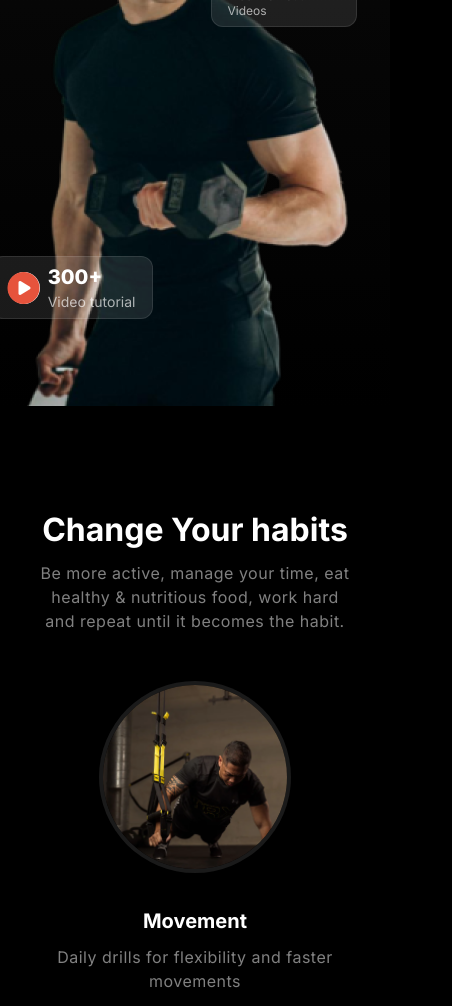
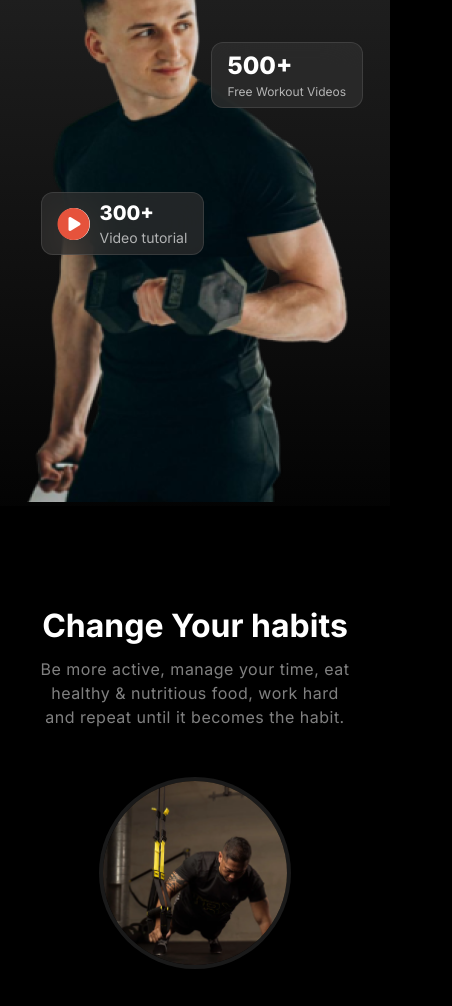
Before and after one commit to Abrar9410/Assignment-02, a plain HTML site: page index.html in a window 390 px wide. Shown: the part 736-1742 px from the top of the page, 452 px wide, since content can reach past the window. Drawn offline with Linux system fonts and the light colour scheme.

Commit message:
made some improvements in the banner

```diff
--- a/styles/style.css
+++ b/styles/style.css
@@ -53,7 +53,7 @@ h6{
 }
 
 section{
-    max-width: 64rem;
+    max-width: 66.25rem;
     margin: 0 auto 6.25rem;
 }
 
@@ -70,13 +70,13 @@ section{
 header{
     padding-top: 4rem;
     margin-bottom: 6.25rem;
-    background-image: linear-gradient(rgba(17, 17, 17, 1), rgba(119, 119, 119, 0));
+    background-image: linear-gradient(rgba(17, 17, 17, 1), rgba(119, 119, 119, 0.3), rgba(17, 17, 17, 0.2));
 }
 
 /* Nav-Bar */
 
 #nav-bar{
-    max-width: 1060px;
+    max-width: 66.25rem;
     margin: 0 auto;
     display: flex;
     justify-content: space-between;
@@ -125,15 +125,14 @@ header{
 
 #banner{
     margin: 2rem auto 0;
-    max-width: 1060px;
+    max-width: 66.25rem;
     display: flex;
     justify-content: space-between;
     align-items: center;
 }
 
 #banner-left{
-    width: 37.5rem;
-    padding-right: 5rem;
+    max-width: 55%;
 }
 
 #banner-heading{
@@ -186,8 +185,9 @@ header{
 
 #card-1{
     padding: 1rem 1.5rem;
-    width: 10rem;
-    background-color: rgba(255, 255, 255, 0.1);
+    width:max-content;
+    background-color: rgba(48, 48, 48, 0.7);
+    backdrop-filter: blur(20px);
     border: 1px solid rgba(255, 255, 255, 0.1);
     border-radius: 0.75rem;
     position: absolute;
@@ -210,10 +210,11 @@ header{
     display: flex;
     justify-content: space-between;
     align-items: center;
-    gap: 5px;
+    gap: 10px;
     padding: 1rem 1.5rem;
-    width: 10rem;
-    background-color: rgba(255, 255, 255, 0.1);
+    width: max-content;
+    background-color: rgba(48, 48, 48, 0.7);
+    backdrop-filter: blur(20px);
     border: 1px solid rgba(255, 255, 255, 0.1);
     border-radius: 0.75rem;
     position: absolute;
@@ -237,7 +238,7 @@ header{
 #card-2-para{
     font-size: 1rem;
     color: rgba(255, 255, 255, 0.65);
-    margin-top: 0.5rem;
+    margin-top: 0.25rem;
 }
 
 @media screen and (max-width: 992px) {
@@ -246,10 +247,11 @@ header{
     }
     #banner{
         max-width: 734px;
-        margin: 0 auto;
         flex-direction: column;
+        gap: 4rem;
     }
     #banner-left{
+        max-width: 90%;
         margin-top: 4.5rem;
     }
 }
@@ -286,7 +288,7 @@ header{
         width: 100%;
     }
     #card-1{
-        width: 7rem;
+        width: max-content;
         padding: 0.5rem 1rem;
         left: 190px;
     }
@@ -298,9 +300,10 @@ header{
         margin-top: 0.25rem;
     }
     #card-2{
-        width: 8rem;
+        width: max-content;
         padding: 0.5rem 1rem;
-        left: -30px;
+        top: 270px;
+        left: 20px;
     }
     #play-icon{
         font-size: 2rem;
@@ -427,9 +430,6 @@ header{
         object-fit: cover;
         object-position: none;
     }
-    .btn-primary{
-        width: 100%;
-    }
 }
 
 /* BMI section begins */
@@ -451,7 +451,7 @@ header{
 }
 
 #bmi-container{
-    max-width: 1060px;
+    max-width: 66.25rem;
     margin: 0 auto;
     padding: 3rem 0;
     display: flex;
@@ -677,7 +677,7 @@ td{
     background-color: rgba(255, 255, 255, 0.1);
 }
 #footer-text{
-    max-width: 64rem;
+    max-width: 66.25rem;
     margin: 2rem auto;
     display: flex;
     justify-content: space-between;
```
